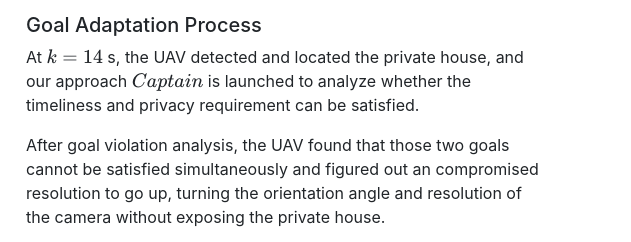
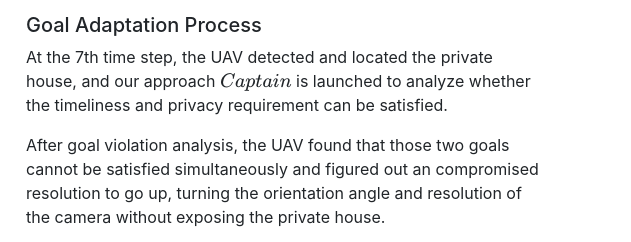
Before and after one commit to YixingLuo/Captain.github.io, a plain HTML site: page index.html in a window 1280 px wide. Shown: the part 2724-2966 px from the top of the page, 649-1280 px from the left. Drawn offline with nearby package versions, Linux system fonts and the light colour scheme; some packages are replaced by stand-ins of ours.

Commit message:
Update index.html

```diff
--- a/index.html
+++ b/index.html
@@ -270,7 +270,7 @@
             </div>
             <div class="col">
                 <h5>Goal Adaptation Process</h5>
-                <p>At $k=14$ s, the UAV detected and located the private house, and our approach $Captain$ is launched to analyze whether the timeliness and privacy requirement can be satisfied.</p>
+                <p>At the 7th time step, the UAV detected and located the private house, and our approach $Captain$ is launched to analyze whether the timeliness and privacy requirement can be satisfied.</p>
                 <p>After goal violation analysis, the UAV found that those two goals cannot be satisfied simultaneously and figured out an compromised resolution to go up, turning the orientation angle
                     and resolution of the camera without exposing the private house.</p>
                 <p>Finally, the UAV reached the destination cost 26 time step at the timeliness satisfaction of $DS^1(\mathcal{X}_\xi)=91.7\%$ and privacy preserving satisfaction of $DS^2(\mathcal{X}_{P})=96.6\%$.</p>
```
